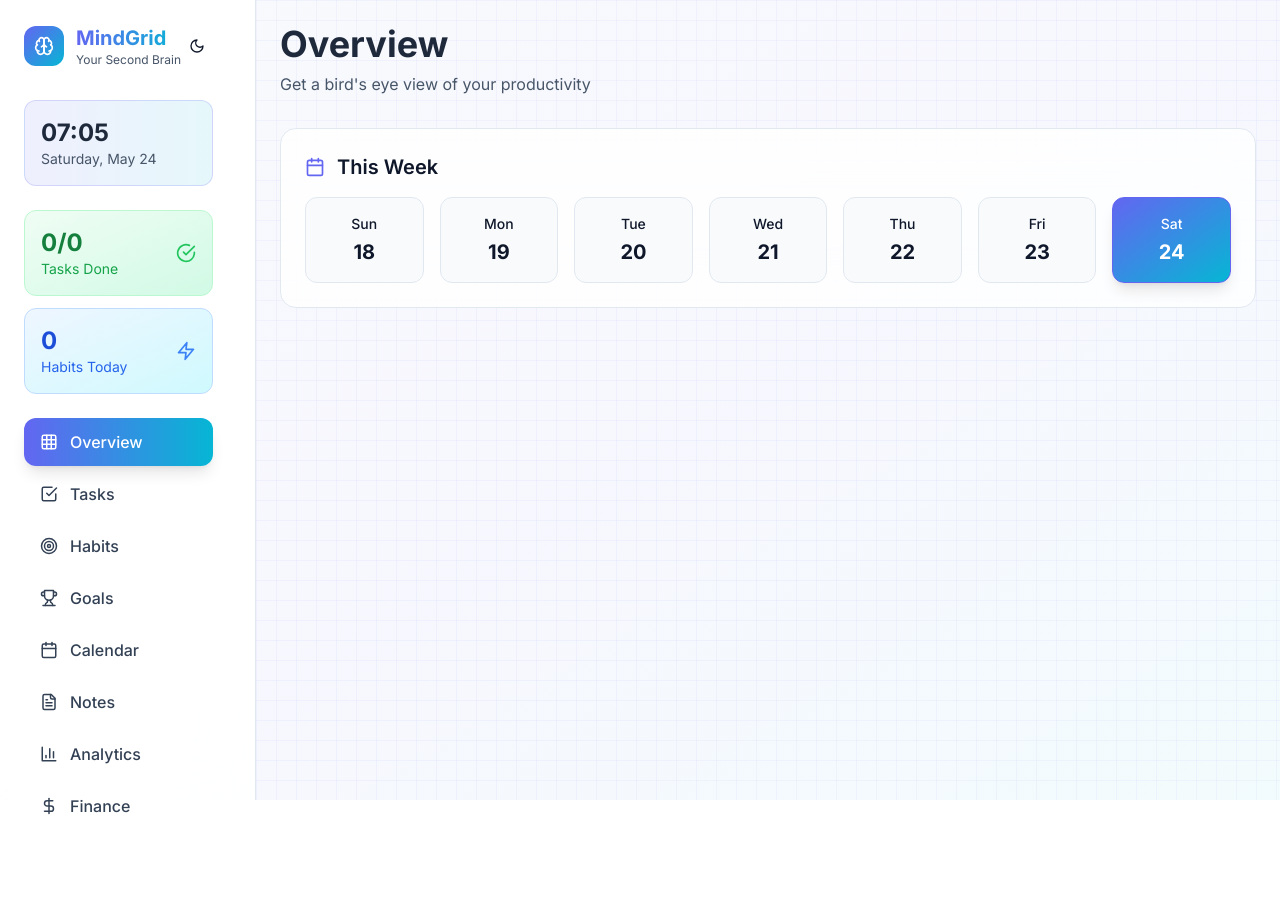
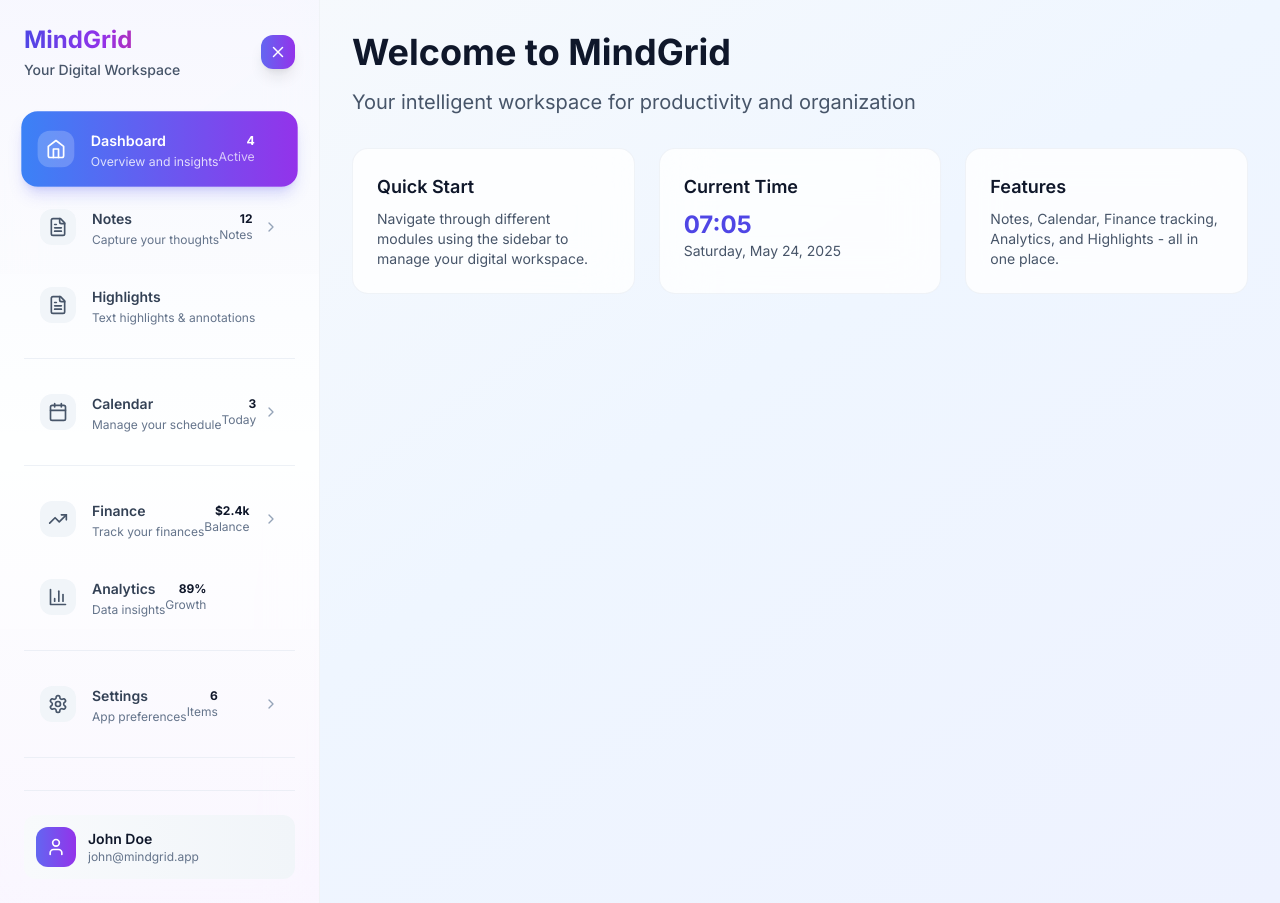
Before and after one commit to apper-canvas/pulsemindgrid, a React (Vite) app: page / in a window 1280 px wide. Before the commit the page ends 830 px from the top, so only its background shows below. Built offline with nearby package versions, Linux system fonts and the light colour scheme.

Commit message:
Remove dashboard panels from individual pages and revert to clean navigation-based interface without per-page dashboard elements.

```diff
--- a/src/components/MainFeature.jsx
+++ b/src/components/MainFeature.jsx
@@ -66,6 +66,14 @@ export default function MainFeature({ activeComponent, setActiveComponent }) {
         { id: 'favorites', label: 'Favorites', icon: Heart },
         { id: 'archive', label: 'Archive', icon: Archive }
       ]
+    },
+    {
+      id: 'highlights',
+      label: 'Highlights',
+      icon: FileText,
+      component: 'highlights',
+      gradient: 'from-yellow-500 to-orange-600',
+      description: 'Text highlights & annotations'
     },
     {
       id: 'divider-1',
--- a/src/pages/Home.jsx
+++ b/src/pages/Home.jsx
@@ -2,237 +2,109 @@ import { useState, useEffect } from 'react'
 import { useSelector, useDispatch } from 'react-redux'
 import { motion, AnimatePresence } from 'framer-motion'
 import { toast } from 'react-toastify'
-import { format, startOfWeek, addDays, isToday } from 'date-fns'
-import ApperIcon from '../components/ApperIcon'
+import { format } from 'date-fns'
 import MainFeature from '../components/MainFeature'
 import Calendar from '../components/Calendar/Calendar'
 import Notes from '../components/Notes/Notes'
 import Analytics from '../components/Analytics/Analytics'
 import Finance from '../components/Finance/Finance'
+import Highlights from '../components/Highlights/Highlights'
 
 export default function Home() {
   const dispatch = useDispatch()
-  const { tasks, habits, goals, darkMode } = useSelector(state => state)
-  const [activeModule, setActiveModule] = useState('overview')
-  const [currentTime, setCurrentTime] = useState(new Date())
-
-  useEffect(() => {
-    const timer = setInterval(() => setCurrentTime(new Date()), 1000)
-    return () => clearInterval(timer)
-  }, [])
-
-  const toggleDarkMode = () => {
-    dispatch({ type: 'TOGGLE_DARK_MODE' })
-    toast.success(`Switched to ${darkMode ? 'light' : 'dark'} mode`)
-  }
-
-  const modules = [
-    { id: 'overview', label: 'Overview', icon: 'Grid3X3' },
-    { id: 'tasks', label: 'Tasks', icon: 'CheckSquare' },
-    { id: 'habits', label: 'Habits', icon: 'Target' },
-    { id: 'goals', label: 'Goals', icon: 'Trophy' },
-    { id: 'calendar', label: 'Calendar', icon: 'Calendar' },
-    { id: 'notes', label: 'Notes', icon: 'FileText' },
-    { id: 'analytics', label: 'Analytics', icon: 'BarChart3' },
-    { id: 'finance', label: 'Finance', icon: 'DollarSign' }
-  ]
-
-  const completedTasks = tasks.filter(task => task.completed).length
-  const totalTasks = tasks.length
-  const activeHabits = habits.filter(habit =>
-    habit.lastCompleted && isToday(new Date(habit.lastCompleted))
-  ).length
-
-  const weekDays = Array.from({ length: 7 }, (_, i) => {
-    const date = addDays(startOfWeek(new Date()), i)
-    return {
-      date,
-      day: format(date, 'EEE'),
-      dayNum: format(date, 'd'),
-      isToday: isToday(date)
-    }
-  })
+  const [activeComponent, setActiveComponent] = useState('dashboard')
+  const darkMode = useSelector(state => state.darkMode)
 
   return (
-    <div className="min-h-screen flex">
-      {/* Sidebar Navigation */}
-      <motion.aside
-        initial={{ x: -100, opacity: 0 }}
-        animate={{ x: 0, opacity: 1 }}
-        className="fixed lg:relative lg:flex w-64 h-screen bg-white/90 dark:bg-surface-800/90 backdrop-blur-xl border-r border-surface-200 dark:border-surface-700 z-40 lg:z-auto transform -translate-x-full lg:translate-x-0 transition-transform duration-300"
-      >
-        <div className="flex flex-col h-full p-6">
-          {/* Header */}
-          <div className="flex items-center justify-between mb-8">
-            <motion.div
-              className="flex items-center space-x-3"
-              whileHover={{ scale: 1.05 }}
-            >
-              <div className="w-10 h-10 bg-gradient-to-br from-primary to-secondary rounded-xl flex items-center justify-center">
-                <ApperIcon name="Brain" size={20} className="text-white" />
-              </div>
-              <div>
-                <h1 className="text-xl font-bold text-gradient">MindGrid</h1>
-                <p className="text-xs text-surface-600 dark:text-surface-400">Your Second Brain</p>
-              </div>
-            </motion.div>
-            <button
-              onClick={toggleDarkMode}
-              className="p-2 rounded-lg hover:bg-surface-100 dark:hover:bg-surface-700 transition-all duration-200"
-            >
-              <ApperIcon name={darkMode ? 'Sun' : 'Moon'} size={16} />
-            </button>
-          </div>
+    <div className="flex min-h-screen bg-gradient-to-br from-slate-50 via-blue-50 to-indigo-50 dark:from-slate-900 dark:via-slate-800 dark:to-indigo-900">
+      <MainFeature
+        activeComponent={activeComponent}
+        setActiveComponent={setActiveComponent}
+      />
 
-          {/* Time Display */}
-          <div className="mb-6 p-4 bg-gradient-to-r from-primary/10 to-secondary/10 rounded-xl border border-primary/20">
-            <div className="text-2xl font-bold text-surface-800 dark:text-surface-200">
-              {format(currentTime, 'HH:mm')}
-            </div>
-            <div className="text-sm text-surface-600 dark:text-surface-400">
-              {format(currentTime, 'EEEE, MMMM d')}
-            </div>
-          </div>
-
-          {/* Quick Stats */}
-          <div className="grid grid-cols-1 gap-3 mb-6">
-            <motion.div
-              className="p-4 bg-gradient-to-br from-green-50 to-emerald-100 dark:from-green-900/20 dark:to-emerald-900/20 rounded-xl border border-green-200 dark:border-green-800"
-              whileHover={{ scale: 1.02 }}
-            >
-              <div className="flex items-center justify-between">
-                <div>
-                  <div className="text-2xl font-bold text-green-700 dark:text-green-400">
-                    {completedTasks}/{totalTasks}
-                  </div>
-                  <div className="text-sm text-green-600 dark:text-green-500">Tasks Done</div>
-                </div>
-                <ApperIcon name="CheckCircle" className="text-green-500" size={20} />
-              </div>
-            </motion.div>
-
-            <motion.div
-              className="p-4 bg-gradient-to-br from-blue-50 to-cyan-100 dark:from-blue-900/20 dark:to-cyan-900/20 rounded-xl border border-blue-200 dark:border-blue-800"
-              whileHover={{ scale: 1.02 }}
-            >
-              <div className="flex items-center justify-between">
-                <div>
-                  <div className="text-2xl font-bold text-blue-700 dark:text-blue-400">
-                    {activeHabits}
-                  </div>
-                  <div className="text-sm text-blue-600 dark:text-blue-500">Habits Today</div>
-                </div>
-                <ApperIcon name="Zap" className="text-blue-500" size={20} />
-              </div>
-            </motion.div>
-          </div>
-
-          {/* Navigation */}
-          <nav className="flex-1 space-y-1">
-            {modules.map((module) => (
-              <motion.button
-                key={module.id}
-                onClick={() => setActiveModule(module.id)}
-                className={`w-full flex items-center space-x-3 px-4 py-3 rounded-xl transition-all duration-200 text-left ${
-                  activeModule === module.id
-                    ? 'bg-gradient-to-r from-primary to-secondary text-white shadow-lg'
-                    : 'hover:bg-surface-100 dark:hover:bg-surface-700 text-surface-700 dark:text-surface-300'
-                }`}
-                whileHover={{ x: activeModule === module.id ? 0 : 5 }}
-                whileTap={{ scale: 0.98 }}
-              >
-                <ApperIcon name={module.icon} size={18} />
-                <span className="font-medium">{module.label}</span>
-              </motion.button>
-            ))}
-          </nav>
-        </div>
-      </motion.aside>
-
-      {/* Main Content */}
-      <main className="flex-1 lg:ml-0 min-h-screen bg-grid-pattern bg-[size:20px_20px]">
-        <div className="p-6 max-w-7xl mx-auto">
-          {/* Header */}
-          <motion.div
-            initial={{ y: -20, opacity: 0 }}
-            animate={{ y: 0, opacity: 1 }}
-            className="mb-8"
-          >
-            <h2 className="text-3xl xl:text-4xl font-bold text-surface-800 dark:text-surface-200 mb-2">
-              {modules.find(m => m.id === activeModule)?.label}
-            </h2>
-            <p className="text-surface-600 dark:text-surface-400">
-              {activeModule === 'overview' && "Get a bird's eye view of your productivity"}
-              {activeModule === 'tasks' && "Manage your daily tasks and priorities"}
-              {activeModule === 'habits' && "Track your habits and build streaks"}
-              {activeModule === 'goals' && "Set and achieve your long-term goals"}
-              {activeModule === 'calendar' && "Plan your schedule and appointments"}
-              {activeModule === 'notes' && "Capture ideas and organize your thoughts"}
-              {activeModule === 'analytics' && "Track your productivity and insights"}
-              {activeModule === 'finance' && "Manage your finances and track spending"}
-            </p>
-          </motion.div>
-
-          {/* Module Content */}
+      <main className="flex-1 overflow-hidden">
         <AnimatePresence mode="wait">
           <motion.div
-              key={activeModule}
+            key={activeComponent}
             initial={{ opacity: 0, y: 20 }}
             animate={{ opacity: 1, y: 0 }}
             exit={{ opacity: 0, y: -20 }}
             transition={{ duration: 0.3 }}
-              className="content-container"
+            className="h-full"
           >
-              {activeModule === 'overview' && (
-                <div className="grid grid-cols-1 lg:grid-cols-2 xl:grid-cols-3 gap-6">
-                  {/* Weekly Calendar */}
-                  <div className="lg:col-span-2 xl:col-span-3 bg-white/80 dark:bg-surface-800/80 backdrop-blur-xl rounded-2xl p-6 border border-surface-200 dark:border-surface-700">
-                    <h3 className="text-xl font-semibold mb-4 flex items-center">
-                      <ApperIcon name="Calendar" className="mr-3 text-primary" size={20} />
-                      This Week
+            {activeComponent === 'dashboard' && (
+              <div className="p-8 h-full overflow-y-auto">
+                <div className="max-w-7xl mx-auto">
+                  <motion.div
+                    initial={{ opacity: 0, y: -20 }}
+                    animate={{ opacity: 1, y: 0 }}
+                    className="mb-8"
+                  >
+                    <h1 className="text-4xl font-bold text-slate-900 dark:text-slate-100 mb-4">
+                      Welcome to MindGrid
+                    </h1>
+                    <p className="text-xl text-slate-600 dark:text-slate-400">
+                      Your intelligent workspace for productivity and organization
+                    </p>
+                  </motion.div>
+
+                  <div className="grid grid-cols-1 md:grid-cols-2 lg:grid-cols-3 gap-6">
+                    <motion.div
+                      initial={{ opacity: 0, y: 20 }}
+                      animate={{ opacity: 1, y: 0 }}
+                      transition={{ delay: 0.1 }}
+                      className="bg-white/80 dark:bg-slate-800/80 backdrop-blur-xl rounded-2xl p-6 border border-slate-200/50 dark:border-slate-700/50"
+                    >
+                      <h3 className="text-lg font-semibold text-slate-900 dark:text-slate-100 mb-2">
+                        Quick Start
                       </h3>
-                    <div className="grid grid-cols-7 gap-4">
-                      {weekDays.map((day, index) => (
+                      <p className="text-slate-600 dark:text-slate-400 text-sm">
+                        Navigate through different modules using the sidebar to manage your digital workspace.
+                      </p>
+                    </motion.div>
+
                     <motion.div
-                          key={index}
-                          className={`text-center p-4 rounded-xl border transition-all duration-200 ${
-                            day.isToday
-                              ? 'bg-gradient-to-br from-primary to-secondary text-white border-primary shadow-lg'
-                              : 'bg-surface-50 dark:bg-surface-700 border-surface-200 dark:border-surface-600 hover:border-primary/50'
-                          }`}
-                          whileHover={{ scale: 1.05 }}
+                      initial={{ opacity: 0, y: 20 }}
+                      animate={{ opacity: 1, y: 0 }}
+                      transition={{ delay: 0.2 }}
+                      className="bg-white/80 dark:bg-slate-800/80 backdrop-blur-xl rounded-2xl p-6 border border-slate-200/50 dark:border-slate-700/50"
                     >
-                          <div className="text-sm font-medium">{day.day}</div>
-                          <div className="text-xl font-bold mt-1">{day.dayNum}</div>
+                      <h3 className="text-lg font-semibold text-slate-900 dark:text-slate-100 mb-2">
+                        Current Time
+                      </h3>
+                      <p className="text-2xl font-bold text-indigo-600 dark:text-indigo-400">
+                        {format(new Date(), 'HH:mm')}
+                      </p>
+                      <p className="text-slate-600 dark:text-slate-400 text-sm">
+                        {format(new Date(), 'EEEE, MMMM d, yyyy')}
+                      </p>
                     </motion.div>
-                      ))}
+
+                    <motion.div
+                      initial={{ opacity: 0, y: 20 }}
+                      animate={{ opacity: 1, y: 0 }}
+                      transition={{ delay: 0.3 }}
+                      className="bg-white/80 dark:bg-slate-800/80 backdrop-blur-xl rounded-2xl p-6 border border-slate-200/50 dark:border-slate-700/50"
+                    >
+                      <h3 className="text-lg font-semibold text-slate-900 dark:text-slate-100 mb-2">
+                        Features
+                      </h3>
+                      <p className="text-slate-600 dark:text-slate-400 text-sm">
+                        Notes, Calendar, Finance tracking, Analytics, and Highlights - all in one place.
+                      </p>
+                    </motion.div>
                   </div>
                 </div>
               </div>
             )}
 
-              {(activeModule === 'tasks' || activeModule === 'habits' || activeModule === 'goals') && (
-                <MainFeature activeModule={activeModule} />
-              )}
-
-              {activeModule === 'calendar' && (
-                <Calendar />
-              )}
-
-              {activeModule === 'notes' && (
-                <Notes />
-              )}
-
-              {activeModule === 'analytics' && (
-                <Analytics />
-              )}
-
-              {activeModule === 'finance' && (
-                <Finance />
-              )}
+            {activeComponent === 'notes' && <Notes />}
+            {activeComponent === 'calendar' && <Calendar />}
+            {activeComponent === 'finance' && <Finance />}
+            {activeComponent === 'analytics' && <Analytics />}
+            {activeComponent === 'highlights' && <Highlights />}
           </motion.div>
         </AnimatePresence>
-        </div>
       </main>
     </div>
   )
```
Lines whose indentation alone changed are shown as unchanged.
